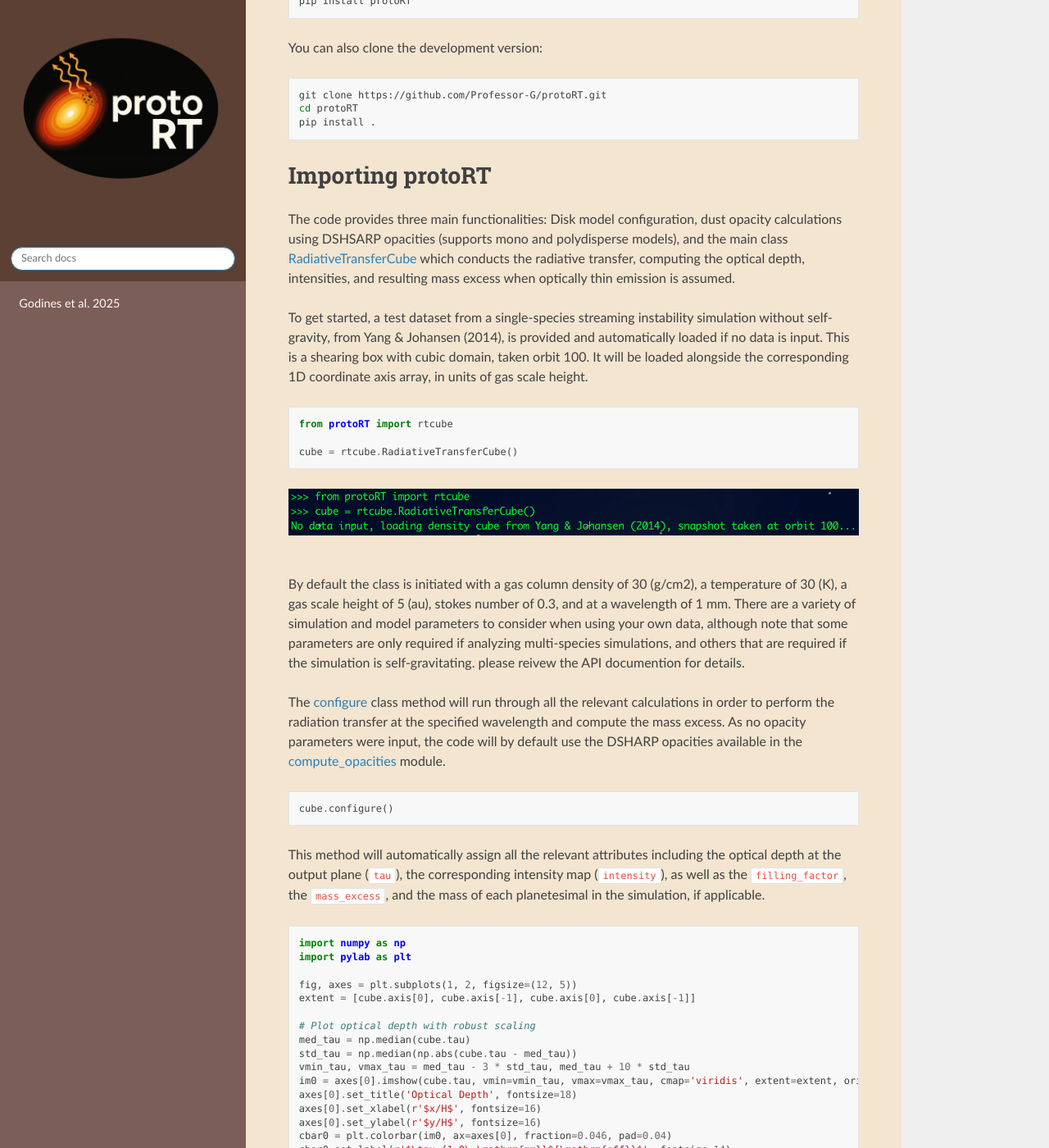
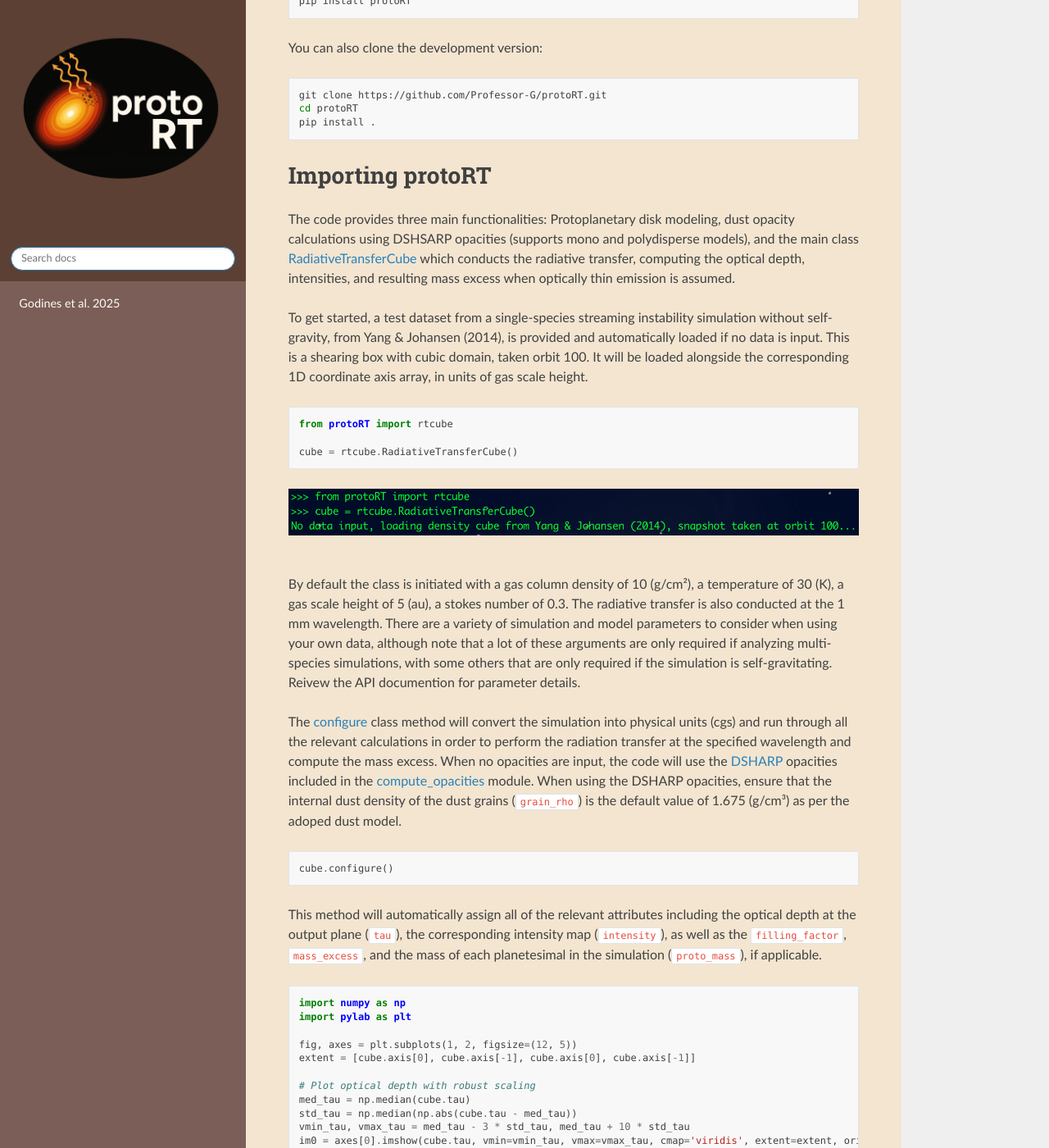
Before and after one commit to Professor-G/StreamingInstability_YJ14, a Sphinx documentation site: the page built from docs/index.rst, in a window 1280 px wide and 1400 px high, scrolled down 601 px. Shown: the whole window at 82% size. Built offline with Sphinx 7.4.7 and the Read the Docs theme 3.1.0, drawn with Linux system fonts in a browser that asks for light colours; pages that are not in the unit, such as notebooks, are missing from menus; some of the changed text lies outside the part shown.

Commit message:
updated example

```diff
--- a/docs/index.rst
+++ b/docs/index.rst
@@ -33,7 +33,7 @@ You can also clone the development version:
 Importing protoRT
 ==================
 
-The code provides three main functionalities: Disk model configuration, dust opacity calculations using DSHSARP opacities (supports mono and polydisperse models), and the main class `RadiativeTransferCube <https://protort.readthedocs.io/en/latest/autoapi/protoRT/rtcube/index.html#protoRT.rtcube.RadiativeTransferCube>`_ which conducts the radiative transfer, computing the optical depth, intensities, and resulting mass excess when optically thin emission is assumed.
+The code provides three main functionalities: Protoplanetary disk modeling, dust opacity calculations using DSHSARP opacities (supports mono and polydisperse models), and the main class `RadiativeTransferCube <https://protort.readthedocs.io/en/latest/autoapi/protoRT/rtcube/index.html#protoRT.rtcube.RadiativeTransferCube>`_ which conducts the radiative transfer, computing the optical depth, intensities, and resulting mass excess when optically thin emission is assumed.
 
 To get started, a test dataset from a single-species streaming instability simulation without self-gravity, from Yang & Johansen (2014), is provided and automatically loaded if no data is input. This is a shearing box with cubic domain, taken orbit 100. It will be loaded alongside the corresponding 1D coordinate axis array, in units of gas scale height.
 
@@ -46,15 +46,15 @@ To get started, a test dataset from a single-species streaming instability simul
 .. figure:: _static/module_import.png
     :align: center
 |
-By default the class is initiated with a gas column density of 30 (g/cm2), a temperature of 30 (K), a gas scale height of 5 (au), stokes number of 0.3, and at a wavelength of 1 mm. There are a variety of simulation and model parameters to consider when using your own data, although note that some parameters are only required if analyzing multi-species simulations, and others that are required if the simulation is self-gravitating. please reivew the API documention for details.
+By default the class is initiated with a gas column density of 10 (g/cm²), a temperature of 30 (K), a gas scale height of 5 (au), a stokes number of 0.3. The radiative transfer is also conducted at the 1 mm wavelength. There are a variety of simulation and model parameters to consider when using your own data, although note that a lot of these arguments are only required if analyzing multi-species simulations, with some others that are only required if the simulation is self-gravitating. Reivew the API documention for parameter details.
 
-The `configure <https://protort.readthedocs.io/en/latest/autoapi/protoRT/rtcube/index.html#id0>`_ class method will run through all the relevant calculations in order to perform the radiation transfer at the specified wavelength and compute the mass excess. As no opacity parameters were input, the code will by default use the DSHARP opacities available in the `compute_opacities <https://protort.readthedocs.io/en/latest/autoapi/protoRT/compute_opacities/index.html>`_ module.
+The `configure <https://protort.readthedocs.io/en/latest/autoapi/protoRT/rtcube/index.html#id0>`_ class method will convert the simulation into physical units (cgs) and run through all the relevant calculations in order to perform the radiation transfer at the specified wavelength and compute the mass excess. When no opacities are input, the code will use the `DSHARP <https://iopscience.iop.org/article/10.3847/2041-8213/aaf743>`_ opacities included in the `compute_opacities <https://protort.readthedocs.io/en/latest/autoapi/protoRT/compute_opacities/index.html>`_ module. When using the DSHARP opacities, ensure that the internal dust density of the dust grains (``grain_rho``) is the default value of 1.675 (g/cm³) as per the adoped dust model.
 
 .. code-block:: python
 
    cube.configure()
 
-This method will automatically assign all the relevant attributes including the optical depth at the output plane (``tau``), the corresponding intensity map (``intensity``), as well as the ``filling_factor``, the ``mass_excess``, and the mass of each planetesimal in the simulation, if applicable.
+This method will automatically assign all of the relevant attributes including the optical depth at the output plane (``tau``), the corresponding intensity map (``intensity``), as well as the ``filling_factor``, ``mass_excess``, and the mass of each planetesimal in the simulation (``proto_mass``), if applicable.
 
 .. code-block:: python
 
@@ -139,6 +139,8 @@ By default the scattering opacities are not considered in the radiative transfer
 |
 In this example we can see that scattering effects increase the mass excess and filling factor by approximately 16\% and 13\%, respectively.
 
+To learn how to use the code, please review the `following page <https://protort.readthedocs.io/en/latest/source/Godines%20et%20al%202025.html>`_ which details how the program was used in Godines et al. 2025, including the analysis required to generate the plots.
+
 Pages
 ==================
 .. toctree::
```
